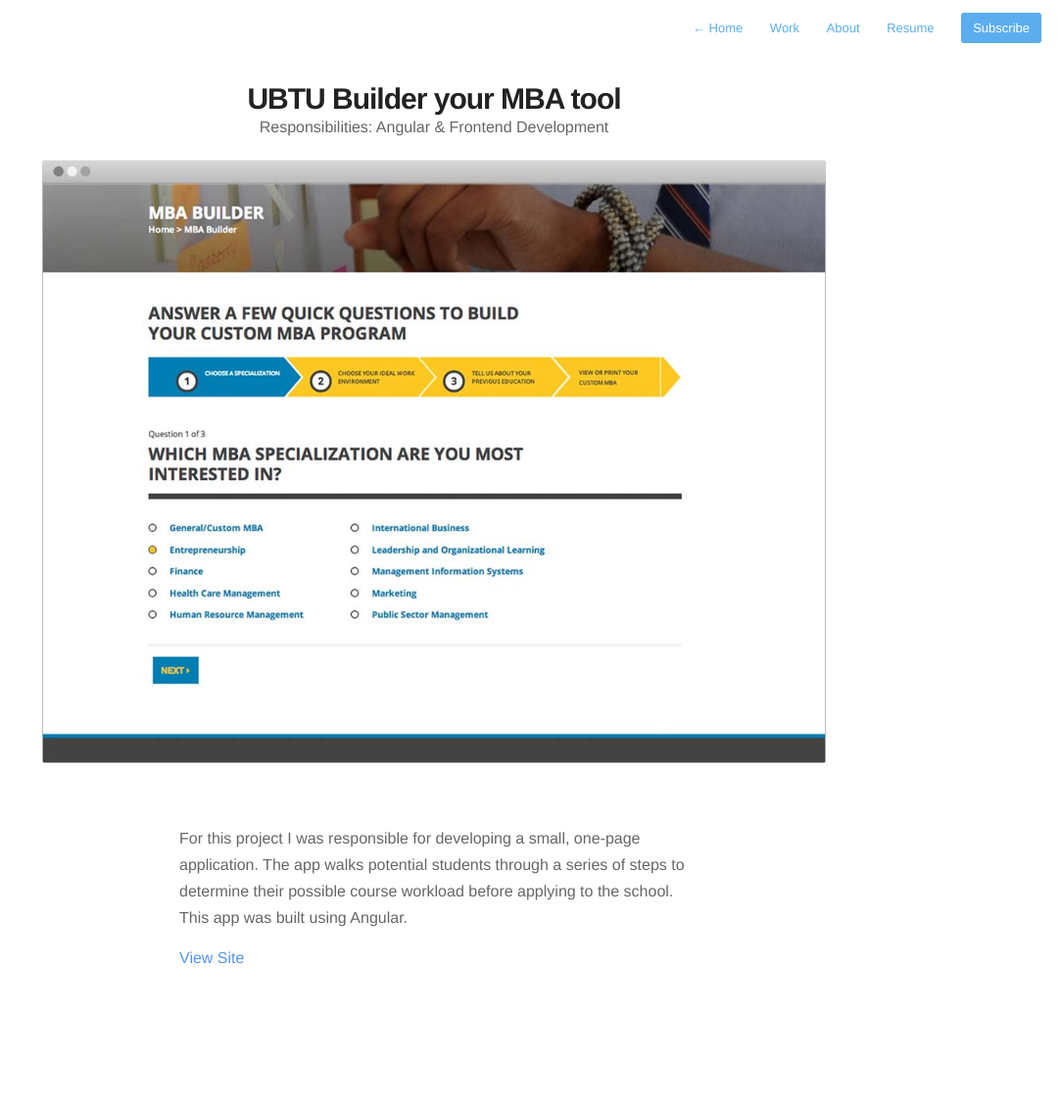
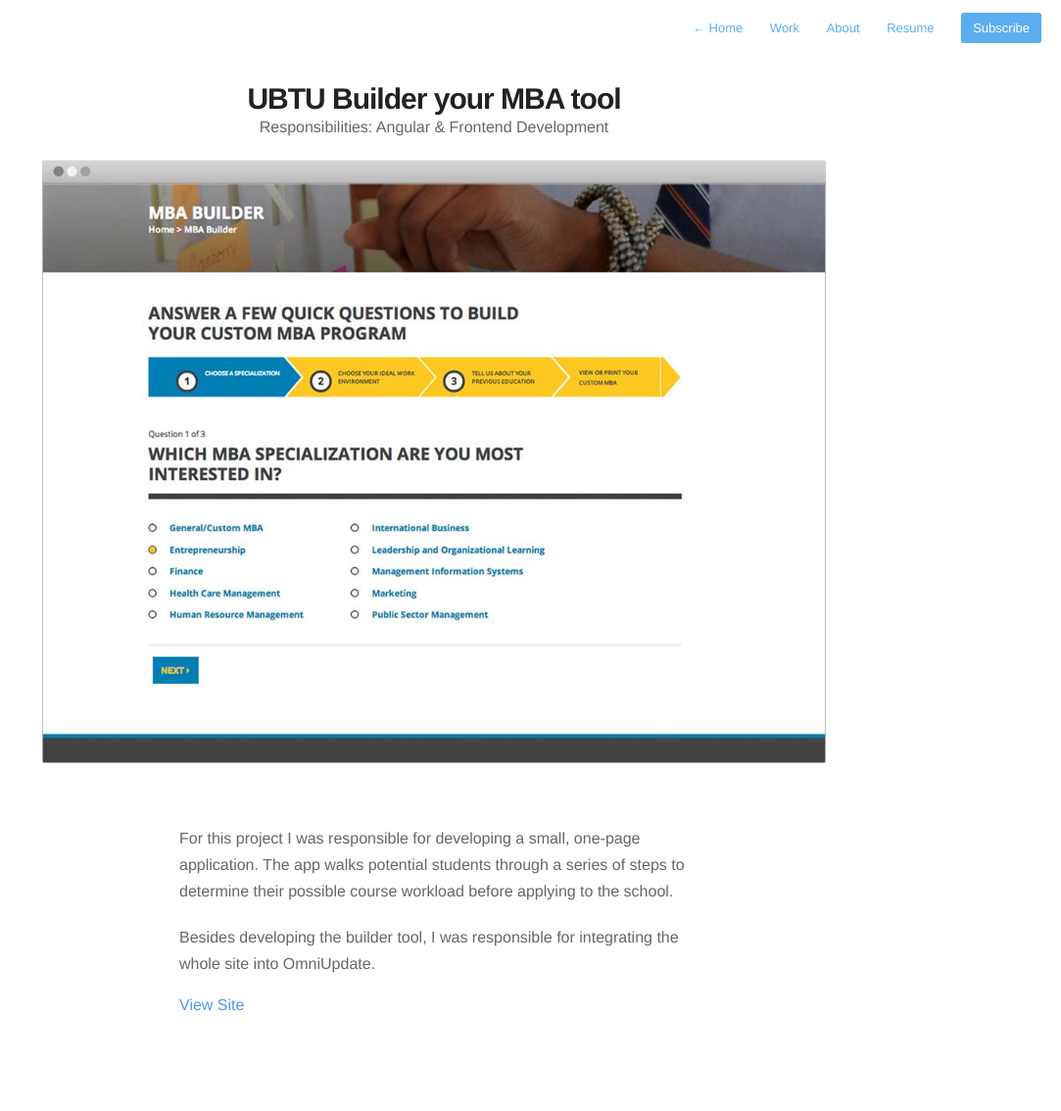
Before and after one commit to Steveiscreative/steveiscreative.github.io, a Jekyll site: the page built from _work/ubtu-builder-your-mba.markdown, in a window 1280 px wide. Shown: the whole page at 98% size, without its empty margins (197-1280 px from the left). Built offline with Jekyll 4.4.1, drawn with Linux system fonts in a browser that asks for light colours; nearby versions of some CDN libraries; Markdown is read by kramdown in place of the engine named in the settings; before the commit the page ends 1086 px from its top, so only the background shows below that.

Commit message:
Content Updates

```diff
--- a/_work/ubtu-builder-your-mba.markdown
+++ b/_work/ubtu-builder-your-mba.markdown
@@ -11,4 +11,5 @@
 
 For this project I was responsible for developing a small, one-page application.
 The app walks potential students through a series of steps to determine their possible course workload before applying to the school.
-This app was built using Angular.
+
+Besides developing the builder tool, I was responsible for integrating the whole site into OmniUpdate.
```
